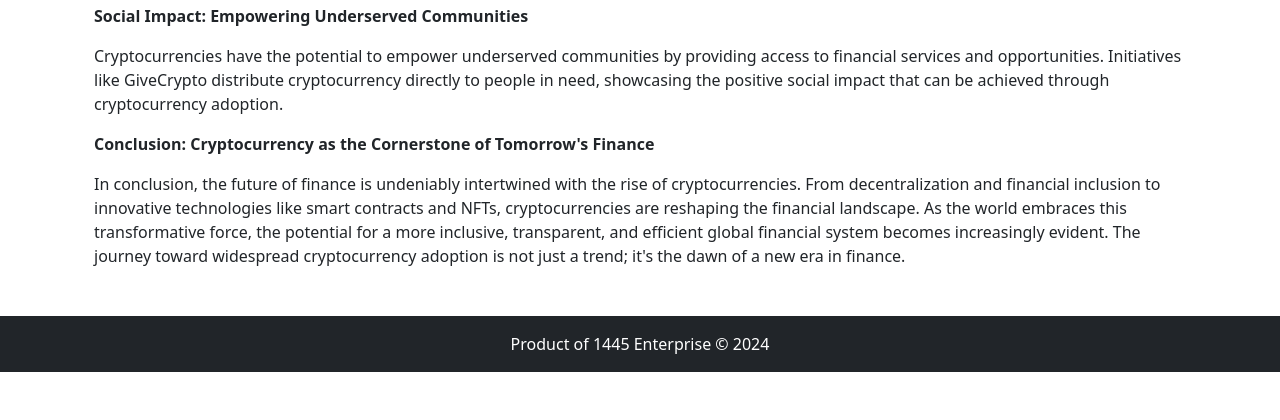
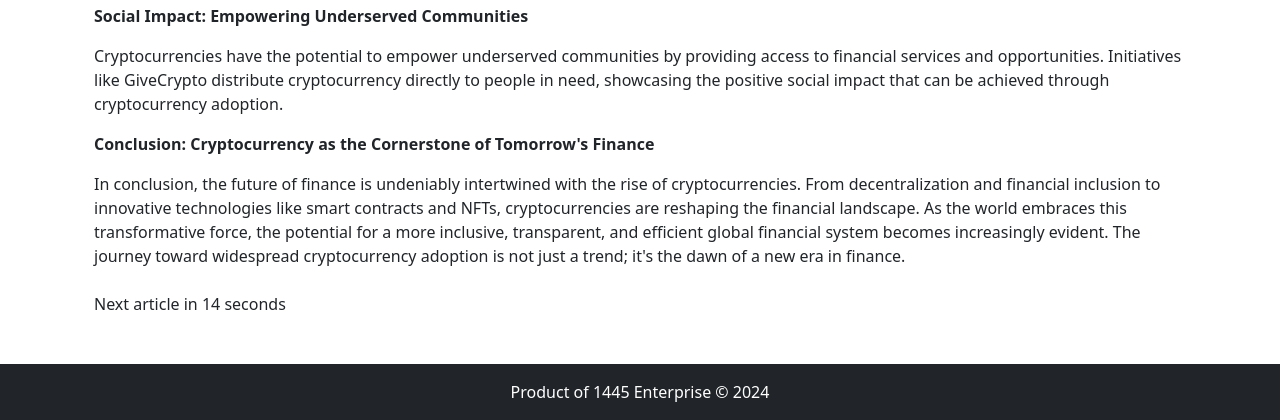
Before and after one commit to a-pacifique/generator, a Django app: a page that uses Articles/templates/article_detail.html in a window 1280 px wide. Shown: the part 4071-4491 px from the top of the page. Before the commit the page ends 4443 px from the top, so only its background shows below. Run offline with Django 4.2, Linux system fonts and the light colour scheme; data comes from the database, SQL or seed files in the repository; some libraries are stand-ins or nearby versions.

Commit message:
Update article_detail.html

```diff
--- a/Articles/templates/article_detail.html
+++ b/Articles/templates/article_detail.html
@@ -6,22 +6,132 @@
 {% block content %}
     <article class="container my-4">
         <h1 class="mb-3">{{ article.title }}</h1>
+	<script type="text/javascript">
+	atOptions = {
+		'key' : '80be9106c74d29a1f7341d8a906b0f93',
+		'format' : 'iframe',
+		'height' : 90,
+		'width' : 728,
+		'params' : {}
+	};
+	document.write('<scr' + 'ipt type="text/javascript" src="//www.topcreativeformat.com/80be9106c74d29a1f7341d8a906b0f93/invoke.js"></scr' + 'ipt>');
+</script>
         <p>Written by Admin on {{ article.pub_date|date:"F d, Y" }}</p>
+	    <script type="text/javascript">
+	atOptions = {
+		'key' : '80be9106c74d29a1f7341d8a906b0f93',
+		'format' : 'iframe',
+		'height' : 90,
+		'width' : 728,
+		'params' : {}
+	};
+	document.write('<scr' + 'ipt type="text/javascript" src="//www.topcreativeformat.com/80be9106c74d29a1f7341d8a906b0f93/invoke.js"></scr' + 'ipt>');
+</script>
 
         {% if article.image %}
             <img src="{{ article.image.url }}" alt="{{ article.title }}" class="img-fluid mb-3">
         {% endif %}
-        <script type="text/javascript">
+	    <script type="text/javascript">
 	atOptions = {
-		'key' : 'e3fcd4d9c939d900dd57986266c08d95',
+		'key' : '80be9106c74d29a1f7341d8a906b0f93',
 		'format' : 'iframe',
-		'height' : 60,
-		'width' : 468,
+		'height' : 90,
+		'width' : 728,
 		'params' : {}
 	};
-	document.write('<scr' + 'ipt type="text/javascript" src="//www.topcreativeformat.com/e3fcd4d9c939d900dd57986266c08d95/invoke.js"></scr' + 'ipt>');
+	document.write('<scr' + 'ipt type="text/javascript" src="//www.topcreativeformat.com/80be9106c74d29a1f7341d8a906b0f93/invoke.js"></scr' + 'ipt>');
 </script>
 
         <p>{{ article.content|safe }}</p>
+	    <script type="text/javascript">
+	atOptions = {
+		'key' : '80be9106c74d29a1f7341d8a906b0f93',
+		'format' : 'iframe',
+		'height' : 90,
+		'width' : 728,
+		'params' : {}
+	};
+	document.write('<scr' + 'ipt type="text/javascript" src="//www.topcreativeformat.com/80be9106c74d29a1f7341d8a906b0f93/invoke.js"></scr' + 'ipt>');
+</script>
+
+        {% if is_last_article %}
+            <!-- Display predefined Pcode for the last article -->
+            <p class="mb-3"><strong>Pcode:</strong> 12345</p>
+        {% endif %}
+
+        <!-- Google AdSense Code -->
+        <div class="mb-4">
+            <!-- Replace the following code with your actual AdSense ad code -->
+            <script async src="https://pagead2.googlesyndication.com/pagead/js/adsbygoogle.js?client=ca-pub-1335840781247344"
+     crossorigin="anonymous"></script>
+            <ins class="adsbygoogle"
+                 style="display:block"
+                 data-ad-client="ca-pub-1335840781247344"
+                 data-ad-slot="7890123456"
+                 data-ad-format="auto"
+                 data-full-width-responsive="true"></ins>
+            <script>
+                (adsbygoogle = window.adsbygoogle || []).push({});
+            </script>
+        </div>
+
+        {% if next_article %}
+            <div id="nextButtonContainer" style="display: none;">
+                <button id="nextButton" class="btn btn-primary">Next</button>
+            </div>
+
+            <p id="timerText" style="display: none;">Next article in <span id="timerCountdown"></span> seconds</p>
+
+            <script>
+                // Set a timeout for 20 seconds
+                const countdownDuration = 20;
+                let countdown = countdownDuration;
+
+                const timerText = document.getElementById('timerText');
+                const timerCountdown = document.getElementById('timerCountdown');
+                const nextButtonContainer = document.getElementById('nextButtonContainer');
+                const nextButton = document.getElementById('nextButton');
+
+                const countdownInterval = setInterval(function () {
+                    countdown--;
+
+                    // Display the timer text and countdown
+                    timerText.style.display = 'block';
+                    timerCountdown.innerText = countdown;
+
+                    // If the countdown reaches 0, display the "Next" button
+                    if (countdown <= 0) {
+                        clearInterval(countdownInterval);
+                        timerText.style.display = 'none';
+                        nextButtonContainer.style.display = 'block';
+                    }
+                }, 1000);
+
+                // Function to handle ad click
+                function handleAdClick() {
+                    // Perform actions specific to ad click tracking
+                    console.log('Ad clicked');
+                    // Store the ad click instance in the session
+                    sessionStorage.setItem('adClickInstance', 'clicked');
+                }
+
+                // Function to handle next button click
+                function handleNextButtonClick() {
+                    // Redirect to the URL of the next article
+                    window.location.href = '{% url 'article_detail' slug=next_article.slug %}';
+                }
+
+                // Add an event listener to the Next button for redirection
+                nextButton.addEventListener('click', function () {
+                    handleAdClick();  // Call the function for ad click tracking
+                    handleNextButtonClick();  // Call the function for next button click
+                });
+            </script>
+        {% else %}
+            <!-- Display message if no next article -->
+            {% if not ad_clicked %}
+                <p class="mb-3">Pcode:1234567890</p>
+            {% endif %}
+        {% endif %}
     </article>
 {% endblock %}
```
